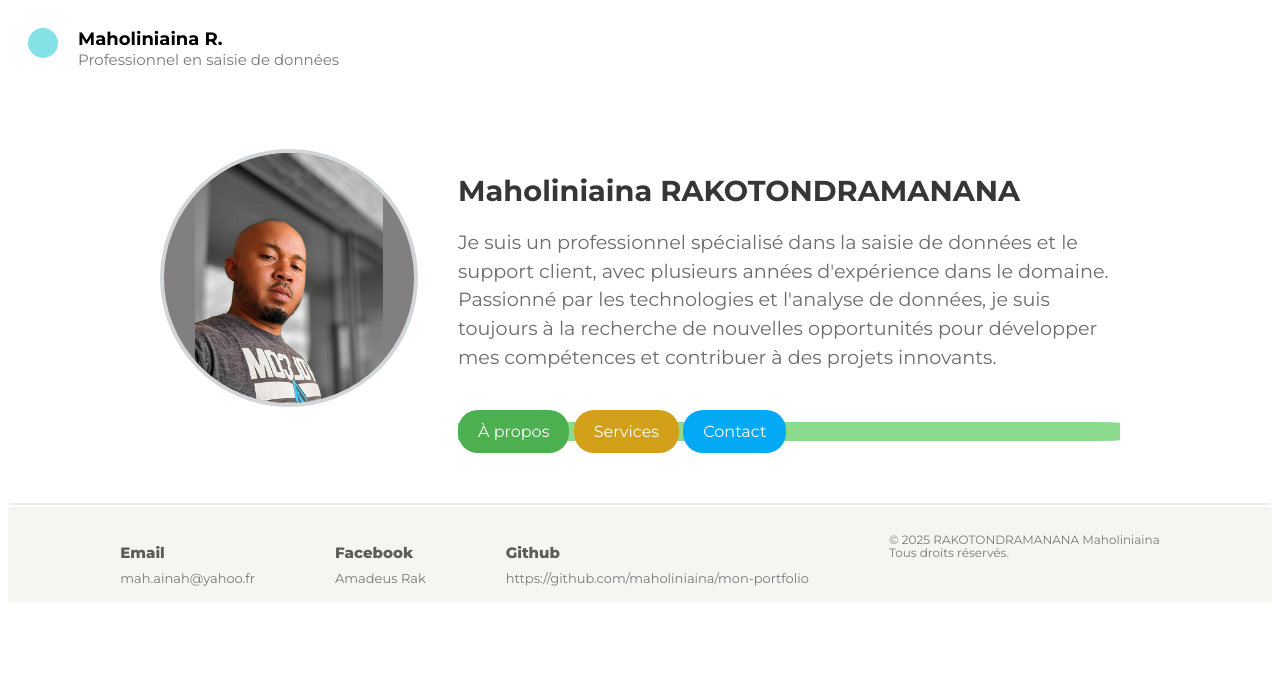
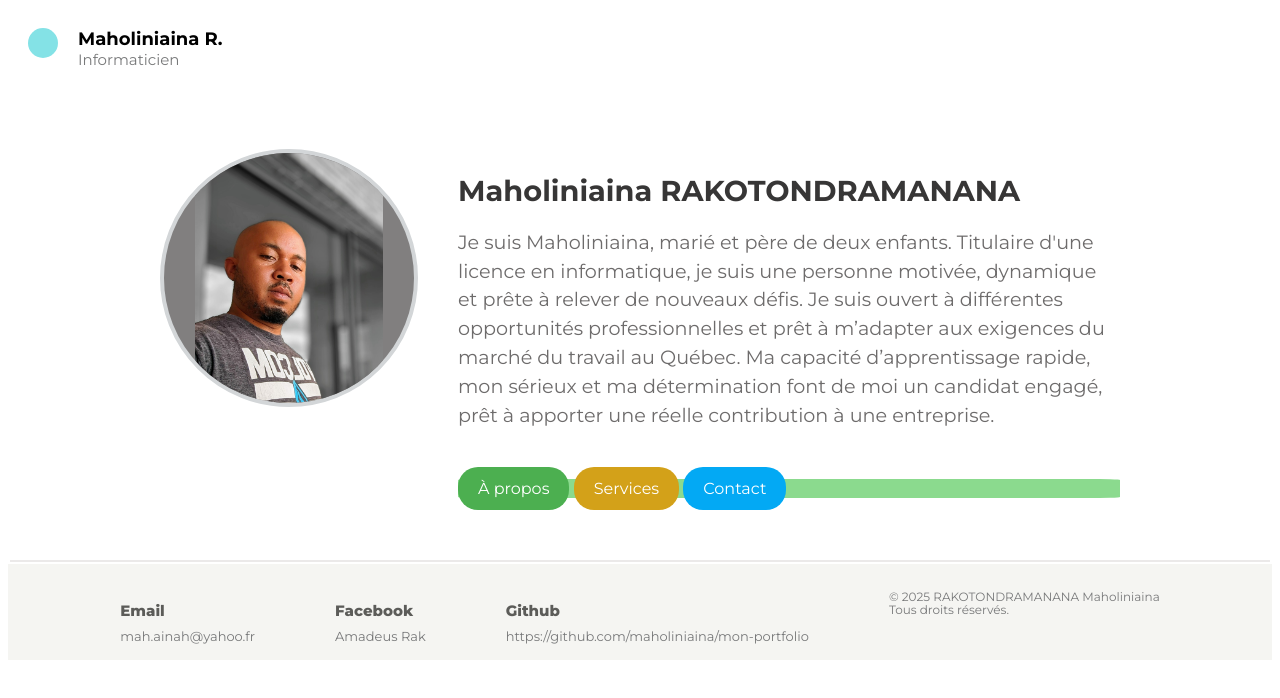
Before and after one commit to maholiniaina/portfolio, a plain HTML site: page index.html in a window 1280 px wide. Drawn offline with Linux system fonts and the light colour scheme.

Commit message:
Update index.html

```diff
--- a/index.html
+++ b/index.html
@@ -18,7 +18,7 @@
             </div>
             <div class="profile">
                 <h1>Maholiniaina R.</h1>
-                <p>Professionnel en saisie de données</p>
+                <p>Informaticien</p>
             </div>
             <!-- <nav>
                 <ul>
@@ -39,8 +39,7 @@
                 <div class="profile-text">
                     <h1>Maholiniaina RAKOTONDRAMANANA</h2>
                     <p>
-                        Je suis un professionnel spécialisé dans la saisie de données et le support client, avec plusieurs années d'expérience dans le domaine.
-                        Passionné par les technologies et l'analyse de données, je suis toujours à la recherche de nouvelles opportunités pour développer mes compétences et contribuer à des projets innovants.
+                        Je suis Maholiniaina, marié et père de deux enfants. Titulaire d'une licence en informatique, je suis une personne motivée, dynamique et prête à relever de nouveaux défis. Je suis ouvert à différentes opportunités professionnelles et prêt à m’adapter aux exigences du marché du travail au Québec. Ma capacité d’apprentissage rapide, mon sérieux et ma détermination font de moi un candidat engagé, prêt à apporter une réelle contribution à une entreprise.
                     </p>
                     <div class="buttons">
                     <a href="#about" class="btn about">À propos</a>
```
